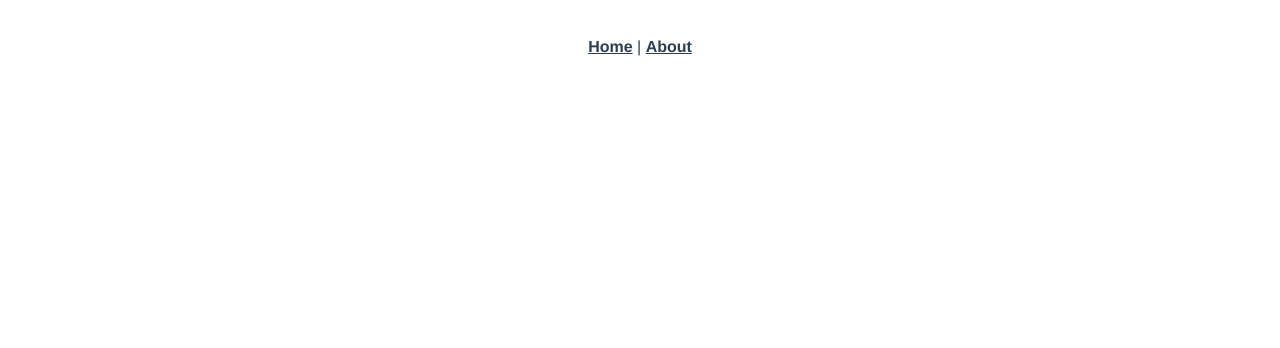
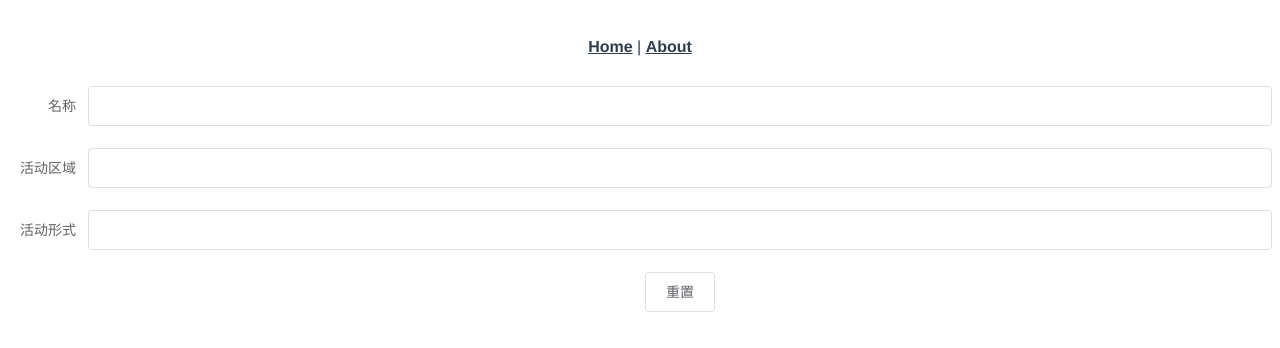
Before and after one commit to Lingdeqing/angela-chen, a Vue app: page /#/form in a window 1280 px wide. Shown: the top 348 px of the page. Built offline with nearby package versions, Linux system fonts and the light colour scheme.

Commit message:
重置表单

```diff
--- a/src/router.js
+++ b/src/router.js
@@ -2,6 +2,7 @@ import Vue from "vue";
 import Router from "vue-router";
 import Home from "./views/Home.vue";
 import index from "./views/index.vue";
+import form from "./views/form.vue";
 
 Vue.use(Router);
 
@@ -17,6 +18,10 @@ export default new Router({
       component: index
     },
     {
+      path: "/form",
+      component: form
+    },
+    {
       path: "/about",
       name: "about",
       // route level code-splitting
--- /dev/null
+++ b/src/views/form.vue
@@ -0,0 +1,38 @@
+<template>
+  <el-form label-width="80px" :model="form">
+    <el-form-item label="名称">
+      <el-input v-model="form.name"></el-input>
+    </el-form-item>
+    <el-form-item label="活动区域">
+      <el-input v-model="form.region"></el-input>
+    </el-form-item>
+    <el-form-item label="活动形式">
+      <el-input v-model="form.type"></el-input>
+    </el-form-item>
+    <el-form-item>
+      <el-button @click="reset">重置</el-button>
+    </el-form-item>
+  </el-form>
+</template>
+
+<script>
+function createEmpty() {
+  return {
+    name: "",
+    region: "",
+    type: ""
+  };
+}
+export default {
+  data() {
+    return {
+      form: createEmpty()
+    };
+  },
+  methods: {
+    reset() {
+      this.form = createEmpty();
+    }
+  }
+};
+</script>
```
Also changed, not shown: 1 other file (tests, documents, lock files or other folders).
